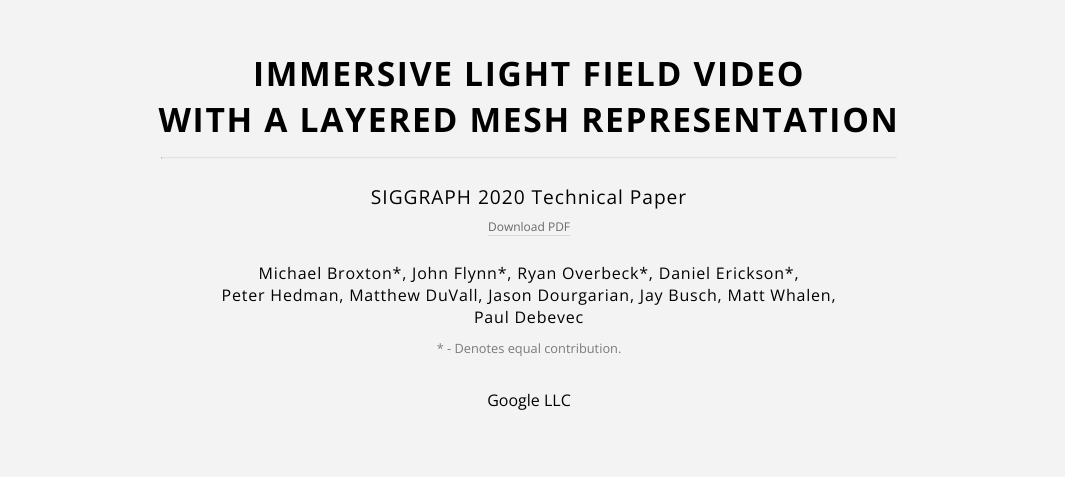
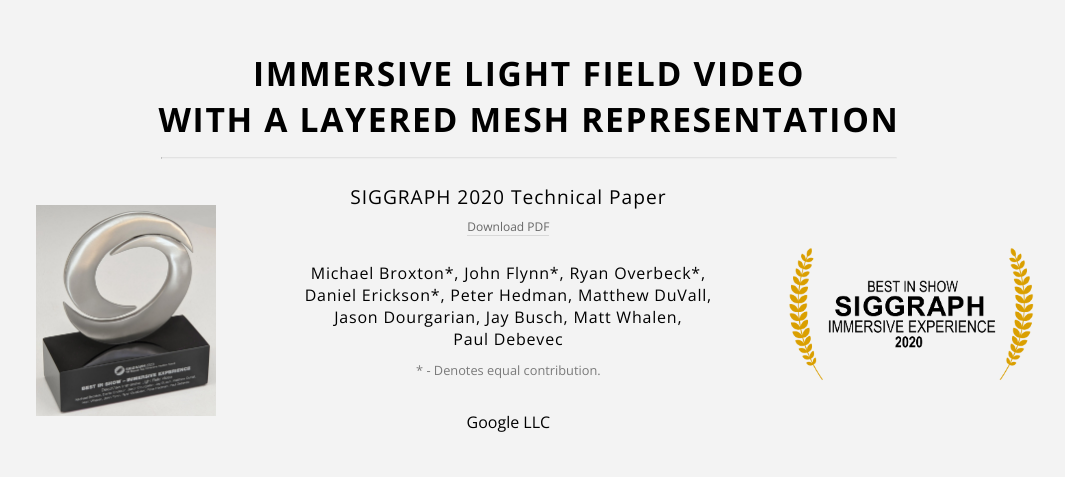
Before and after one commit to augmentedperception/deepviewvideo, a plain HTML site: page index.html in a window 1280 px wide. Shown: the top 477 px of the page, without its empty margins (111-1176 px from the left). Drawn offline with nearby package versions, Linux system fonts and the light colour scheme; no server answers; grey boxes are pictures that could not be loaded.

Commit message:
Added BestInShow badges

```diff
--- a/assets/css/style.css
+++ b/assets/css/style.css
@@ -138,6 +138,35 @@ hr {
     padding-left: 15px;
     margin: 0 auto;
 }
+.author-row {
+  display: flex;
+  position: relative;
+  width: 85%;
+  max-width: 1024px;
+  padding-right: 15px;
+  padding-left: 15px;
+  margin: 0 auto;
+  align-items: center;
+  justify-content: center;
+}
+.author-middle {
+  display: block;
+}
+.bestinshow-left {
+  flex: 25%;
+  max-width: 25%;
+  padding: 0 4px;
+  float: left;
+}
+.author-column {
+  float: left;
+}
+.bestinshow-right {
+  flex: 25%;
+  max-width: 25%;
+  padding: 0 4px;
+  float: left;
+}
 .hero-container {
     display: flex;
     position: relative;
@@ -267,7 +296,6 @@ hr {
     }
 }
 .hero-viewer {
-    padding-top: 30px;
     padding-bottom: 30px;
 }
 .paper-thumbnails {
--- a/index.html
+++ b/index.html
@@ -28,12 +28,19 @@
                   <h1>Immersive Light Field Video <br/> with a Layered Mesh Representation</h1>
                   <div class="title-line"><hr></div>
               </div>
+
+              <div class="author-row">
+                <div class="bestinshow-left">
+                  <img src="assets/img/BestInShowTrophy.jpg" width="180em">
+                </div>
+                <div class="author-middle">
                   <div class="subheading">
                       <h2>SIGGRAPH 2020 Technical Paper</h2>
                       <p class="subheading-link">
                           <a href="https://storage.googleapis.com/immersive-lf-video-siggraph2020/ImmersiveLightFieldVideoWithALayeredMeshRepresentation.pdf">Download PDF</a>
                       </p>
                   </div>
+                  <div class="author-column">
                     <div class="authors">
                       <h4>
                           <span class="no-wrap">Michael Broxton*</span>,
@@ -51,6 +58,12 @@
                     </div>
                     <div class="organization">
                         <h3>Google LLC</h3>
+                    </div>
+                  </div>
+                </div>
+                <div class="bestinshow-right">
+                  <img src="assets/img/BestInShowBadge.png" width="256em" style="vertical-align: middle;">
+                </div>
               </div>
             </div>
             <div class="content">
```
Also changed, not shown: assets/img/BestInShowBadge.png (added), assets/img/BestInShowTrophy.jpg (added). Lines whose indentation alone changed are shown as unchanged.
